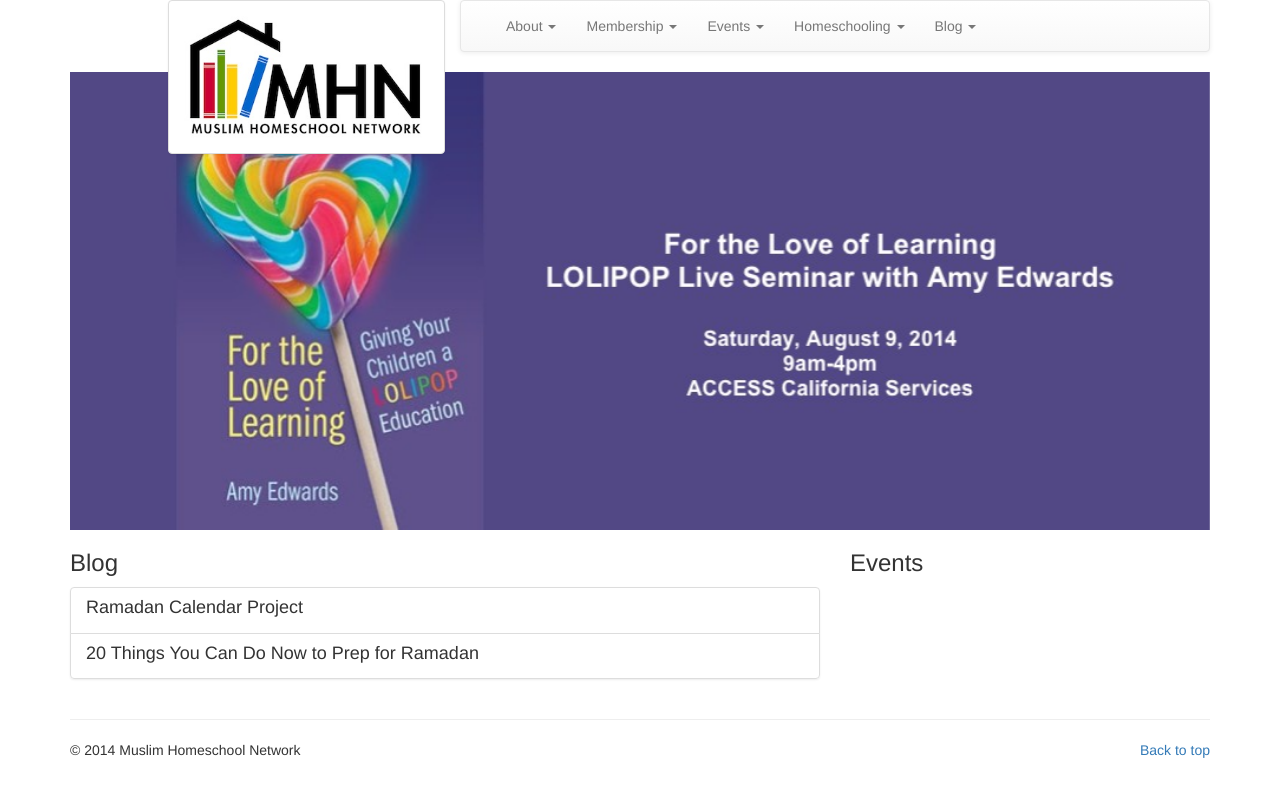
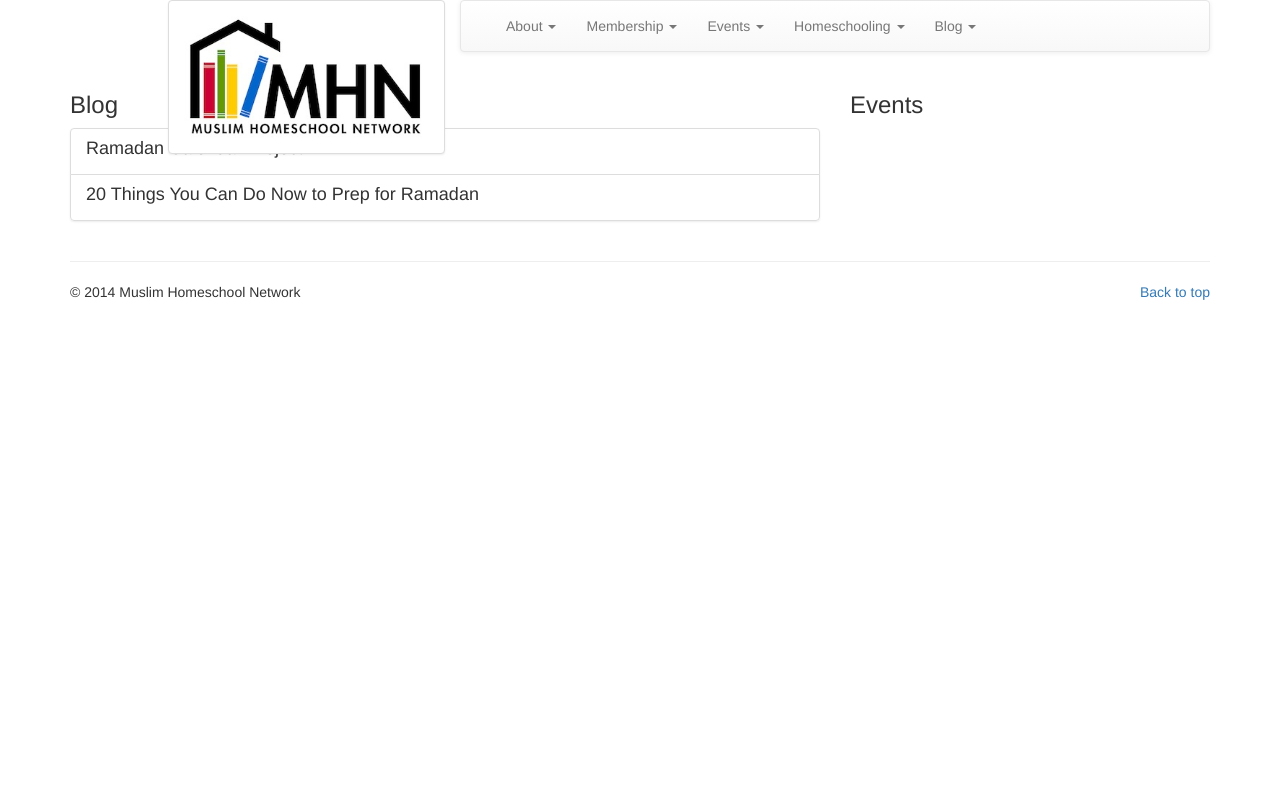
Before and after one commit to muslimhomeschoolnetwork/muslimhomeschoolnetwork.github.io, a Jekyll site: the page built from index.html, in a window 1280 px wide. Shown: the top 797 px of the page. Built offline with Jekyll 4.4.1, drawn with Linux system fonts in a browser that asks for light colours; nearby versions of some CDN libraries; Markdown is read by kramdown in place of the engine named in the settings.

Commit message:
Update carousels.yml

```diff
--- a/_data/carousels.yml
+++ b/_data/carousels.yml
@@ -1,2 +0,0 @@
-- href: /events/calendar/2014/08/09/for-the-love-of-learning/
-  image: /images/loveoflearningbanner.jpg
```
